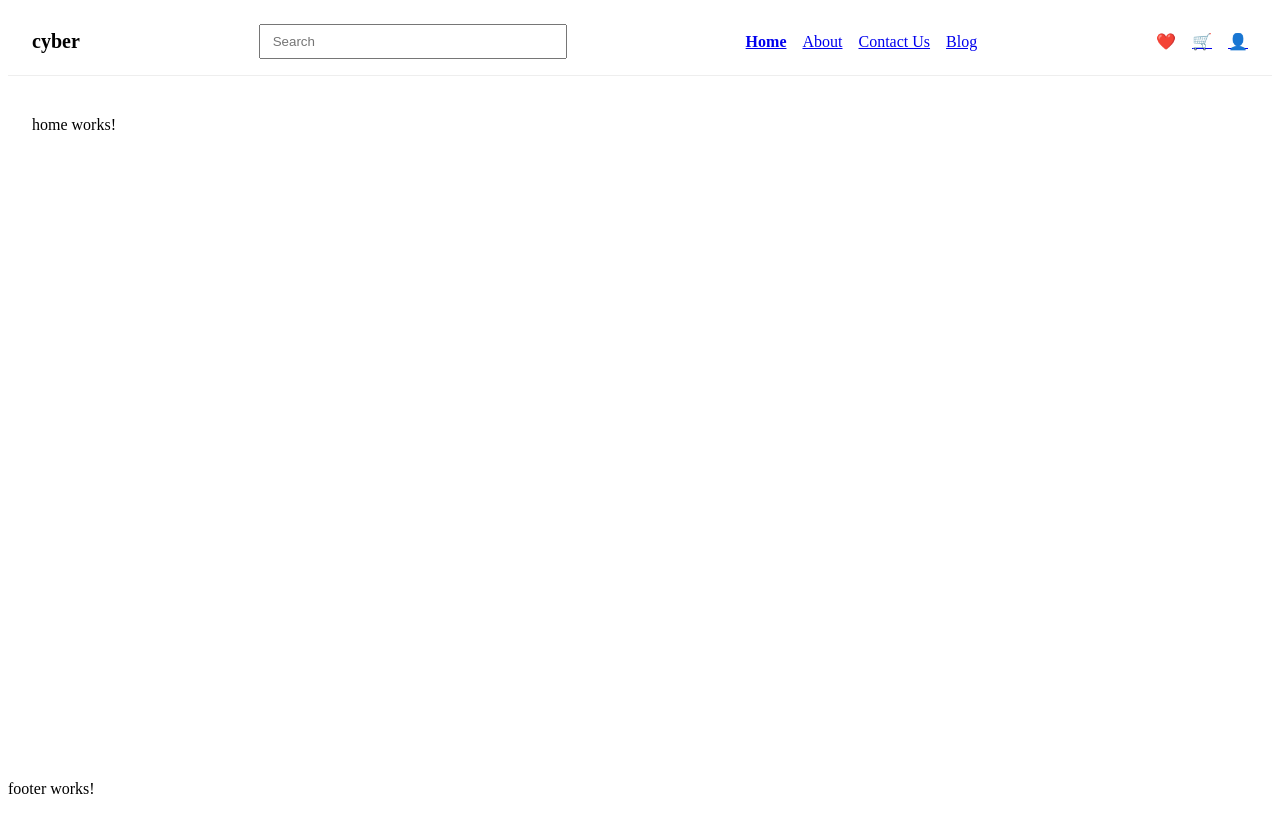
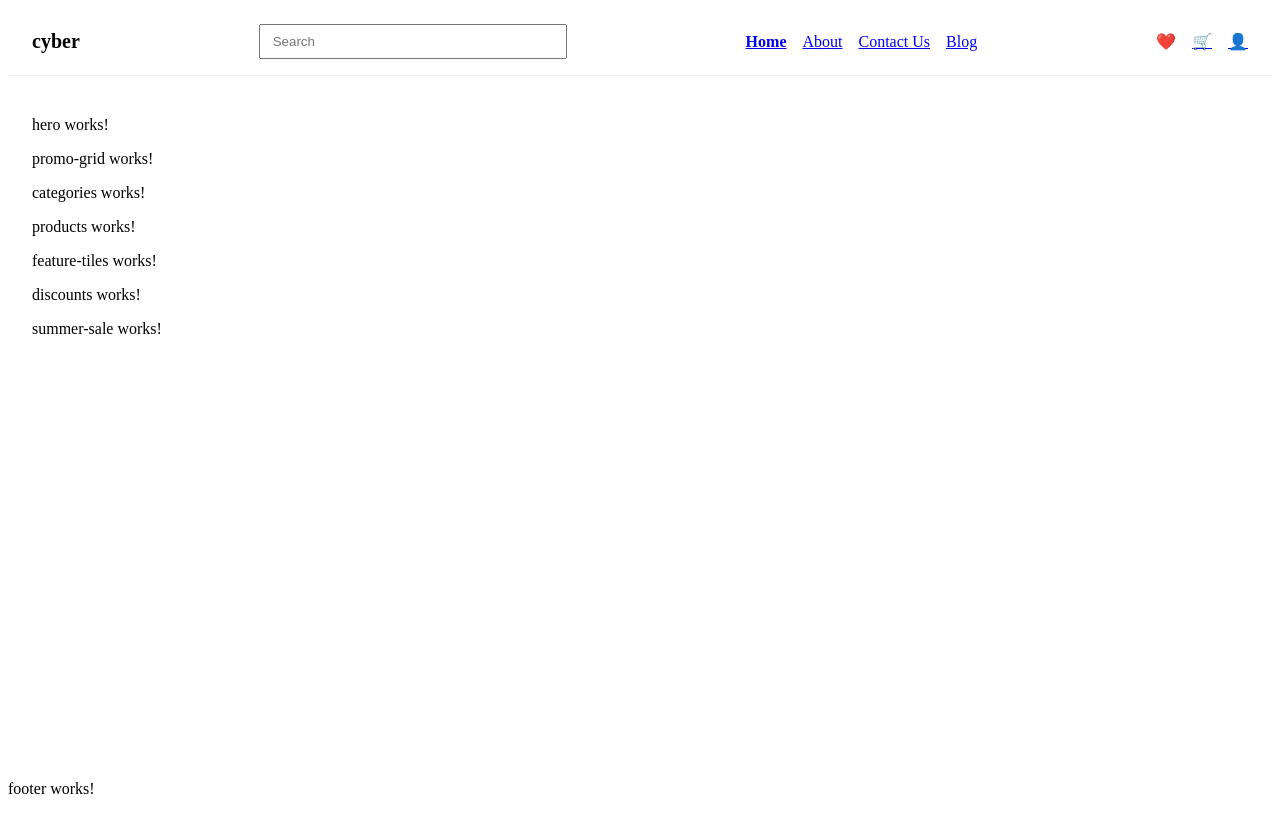
Before and after one commit to DemetreD/final-project, an Angular app: page / in a window 1280 px wide. Built offline with nearby package versions, Linux system fonts and the light colour scheme.

Commit message:
Import components to home page

```diff
--- a/src/app/pages/home/home.component.html
+++ b/src/app/pages/home/home.component.html
@@ -1 +1,7 @@
-<p>home works!</p>
+<app-hero></app-hero>
+<app-promo-grid></app-promo-grid>
+<app-categories></app-categories>
+<app-products></app-products>
+<app-feature-tiles></app-feature-tiles>
+<app-discounts></app-discounts>
+<app-summer-sale></app-summer-sale>
--- a/src/app/pages/home/home.component.ts
+++ b/src/app/pages/home/home.component.ts
@@ -1,8 +1,22 @@
 import { Component } from '@angular/core';
+import { HeroComponent } from './hero/hero.component';
+import { PromoGridComponent } from './promo-grid/promo-grid.component';
+import { CategoriesComponent } from './categories/categories.component';
+import { ProductsComponent } from '../products/products.component';
+import { FeatureTilesComponent } from './feature-tiles/feature-tiles.component';
+import { DiscountsComponent } from './discounts/discounts.component';
+import { SummerSaleComponent } from './summer-sale/summer-sale.component';
 
 @Component({
   selector: 'app-home',
-  imports: [],
+  imports: [SummerSaleComponent,
+            DiscountsComponent,
+            FeatureTilesComponent,
+            ProductsComponent,
+            CategoriesComponent,
+            PromoGridComponent,
+            HeroComponent],
+
   templateUrl: './home.component.html',
   styleUrl: './home.component.css'
 })
```
